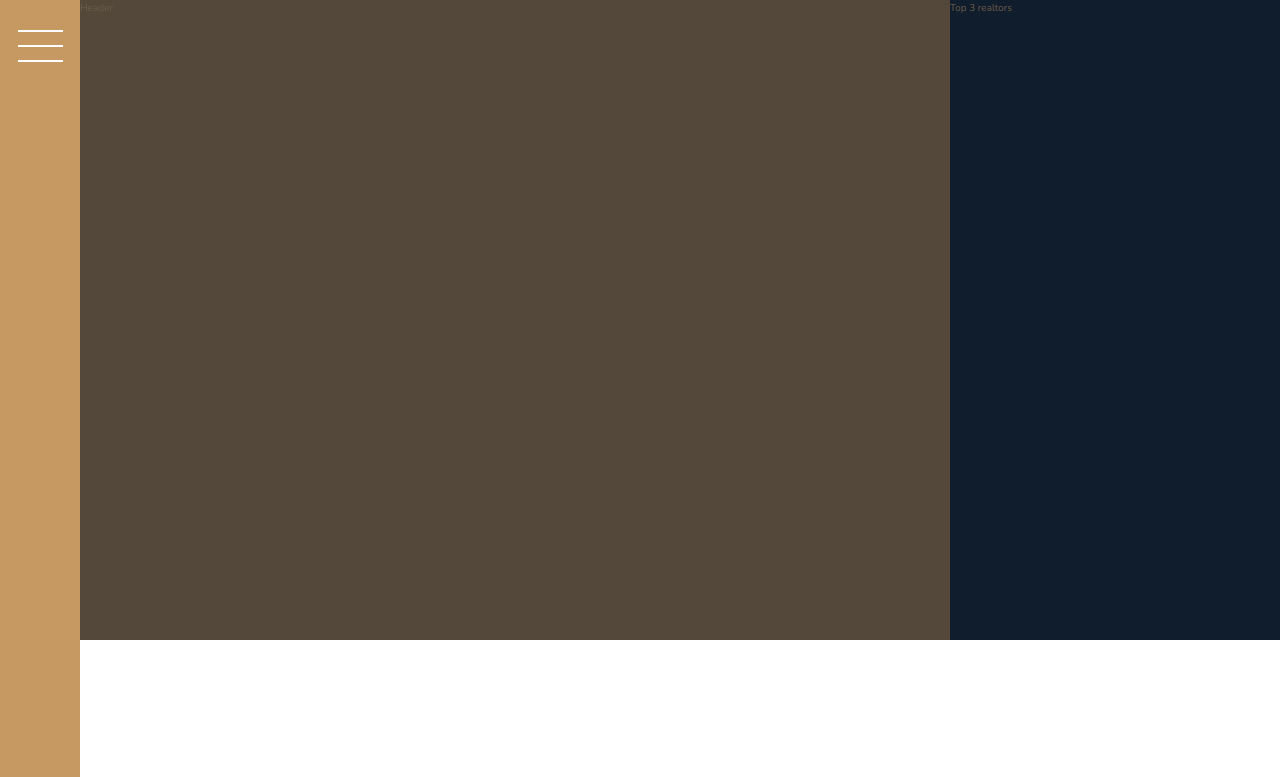
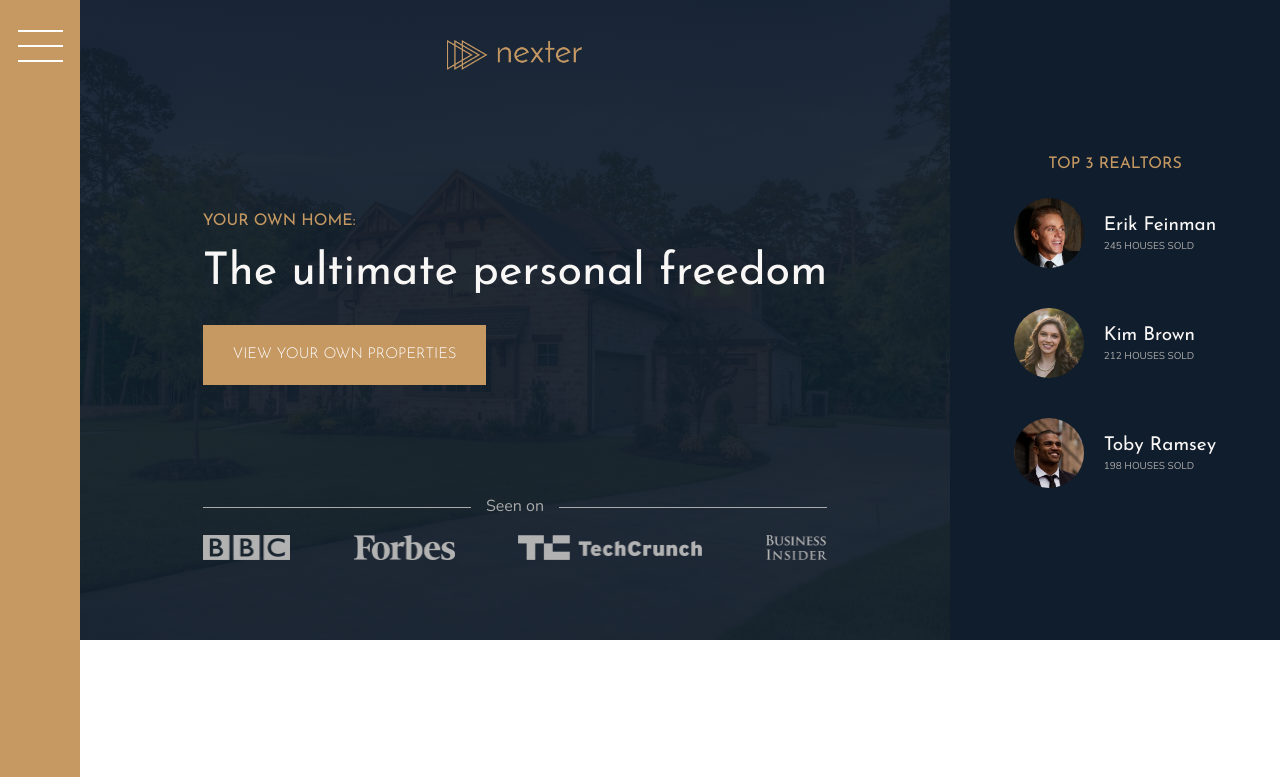
Before and after one commit to LenkaVer/Nexter-project, a website: page index.html in a window 1280 px wide. Shown: the top 777 px of the page. Drawn offline with nearby package versions, Linux system fonts and the light colour scheme.

Commit message:
added header

```diff
--- a/index.html
+++ b/index.html
@@ -21,8 +21,42 @@
     </div>
 
     <!-- HEADER -->
-    <header class="header">Header</header>
-    <div class="realtors">Top 3 realtors</div>
+    <header class="header">
+      <img src="img/logo.png" alt="Nexter logo" class="header__logo" />
+      <h3 class="heading-3">Your own home:</h3>
+      <h1 class="heading-1">The ultimate personal freedom</h1>
+      <burron class="btn header__btn">View your own properties</burron>
+      <div class="header__seenon-text">Seen on</div>
+      <div class="header__seenon-logos">
+        <img src="img/logo-bbc.png" alt="BBC logo" />
+        <img src="img/logo-forbes.png" alt="Forbes logo" />
+        <img src="img/logo-techcrunch.png" alt="Tech Crunch logo" />
+        <img src="img/logo-bi.png" alt="Business insider logo" />
+      </div>
+    </header>
+
+    <!-- REALTORS SECTION -->
+    <div class="realtors">
+      <h3 class="heading-3">Top 3 realtors</h3>
+      <div class="realtors__list">
+        <img src="img/realtor-1.jpeg" alt="Realtor 1" class="realtors__img" />
+        <div class="realtors__details">
+          <h4 class="heading-4 --light">Erik Feinman</h4>
+          <p class="realtors__sold">245 houses sold</p>
+        </div>
+        <img src="img/realtor-2.jpeg" alt="Realtor 2" class="realtors__img" />
+        <div class="realtors__details">
+          <h4 class="heading-4 --light">Kim Brown</h4>
+          <p class="realtors__sold">212 houses sold</p>
+        </div>
+
+        <img src="img/realtor-3.jpeg" alt="Realtor 3" class="realtors__img" />
+        <div class="realtors__details">
+          <h4 class="heading-4 --light">Toby Ramsey</h4>
+          <p class="realtors__sold">198 houses sold</p>
+        </div>
+      </div>
+    </div>
 
     <!-- FEATURES SECTION -->
     <section class="features">
--- a/sass/_header.scss
+++ b/sass/_header.scss
@@ -3,4 +3,57 @@
 .header {
   background-color: $color-grey-dark-1;
   grid-column: full-start / col-end 6;
+  background-image: linear-gradient(
+      rgba($color-secondary, 0.93),
+      rgba($color-secondary, 0.93)
+    ),
+    url(../img/hero.jpeg);
+  background-size: cover;
+  background-position: center;
+  padding: 8rem;
+  padding-top: 4rem;
+
+  display: grid;
+  grid-template-rows: 1fr min-content 6rem 1fr;
+  grid-template-columns: max-content;
+  row-gap: 1.5rem;
+  justify-content: center;
+
+  &__logo {
+    height: 3rem;
+    justify-self: center;
+  }
+
+  &__btn {
+    align-self: start;
+    justify-self: start;
+  }
+
+  &__seenon-text {
+    color: $color-grey-light-2;
+    font-size: 1.6rem;
+    display: grid;
+    gap: 1.5rem;
+    grid-template-columns: 1fr max-content 1fr;
+    align-items: center;
+
+    &::before,
+    &::after {
+      content: '';
+      display: block;
+      height: 1px;
+      background-color: currentColor;
+    }
+  }
+
+  &__seenon-logos {
+    display: flex;
+    gap: 3rem;
+    justify-content: space-between;
+
+    img {
+      height: 2.5rem;
+      filter: brightness(70%);
+    }
+  }
 }
--- a/sass/_realtors.scss
+++ b/sass/_realtors.scss
@@ -3,4 +3,30 @@
 .realtors {
   background-color: $color-secondary;
   grid-column: col-start 7 / full-end;
+  padding: 3rem;
+  display: grid;
+  align-content: center;
+  justify-content: center;
+  row-gap: 2rem;
+  justify-items: center;
+
+  &__list {
+    display: grid;
+    grid-template-columns: min-content max-content;
+    column-gap: 2rem;
+    row-gap: 5vh;
+    align-items: center;
+  }
+
+  &__img {
+    width: 7rem;
+    border-radius: 50%;
+    display: block;
+  }
+
+  &__sold {
+    text-transform: uppercase;
+    color: $color-grey-light-2;
+    margin-top: -3px;
+  }
 }
--- a/sass/_typography.scss
+++ b/sass/_typography.scss
@@ -15,6 +15,9 @@
 
 .heading-1 {
   @extend %heading;
+  font-size: 4.5rem;
+  color: $color-grey-light-1;
+  line-height: 1;
 }
 
 .heading-2 {
```
Also changed, not shown: css/style.css, 1 other file.
